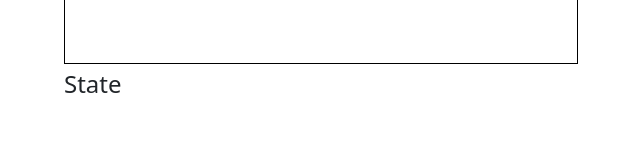
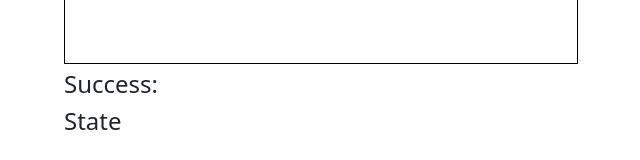
Before and after one commit to czhu12/ClearView, a Next.js app in the folder frontend/: page /playground in a window 1280 px wide. Shown: the part 1388-1548 px from the top of the page, without its empty margins (18-658 px from the left). Built offline with nearby package versions, Linux system fonts and the light colour scheme.

Commit message:
fix it all

```diff
--- a/frontend/pages/playground.js
+++ b/frontend/pages/playground.js
@@ -1,5 +1,6 @@
 import Head from 'next/head'
-import ReactJson from 'react-json-view'
+import dynamic from 'next/dynamic'
+const ReactJson = dynamic(import('react-json-view'), {ssr: false})
 
 import { PipelineBuilder } from '../src/utils/Pipeline';
 import { useState } from 'react'
@@ -53,6 +54,7 @@ export default function Playground() {
 
           <h4>Output</h4>
           <canvas style={{border: "1px solid black"}} height="512" width="512" id="output-canvas"></canvas>
+          <h4>Success: {!!output}</h4>
           <h4>State</h4>
 
           {output && (
```
